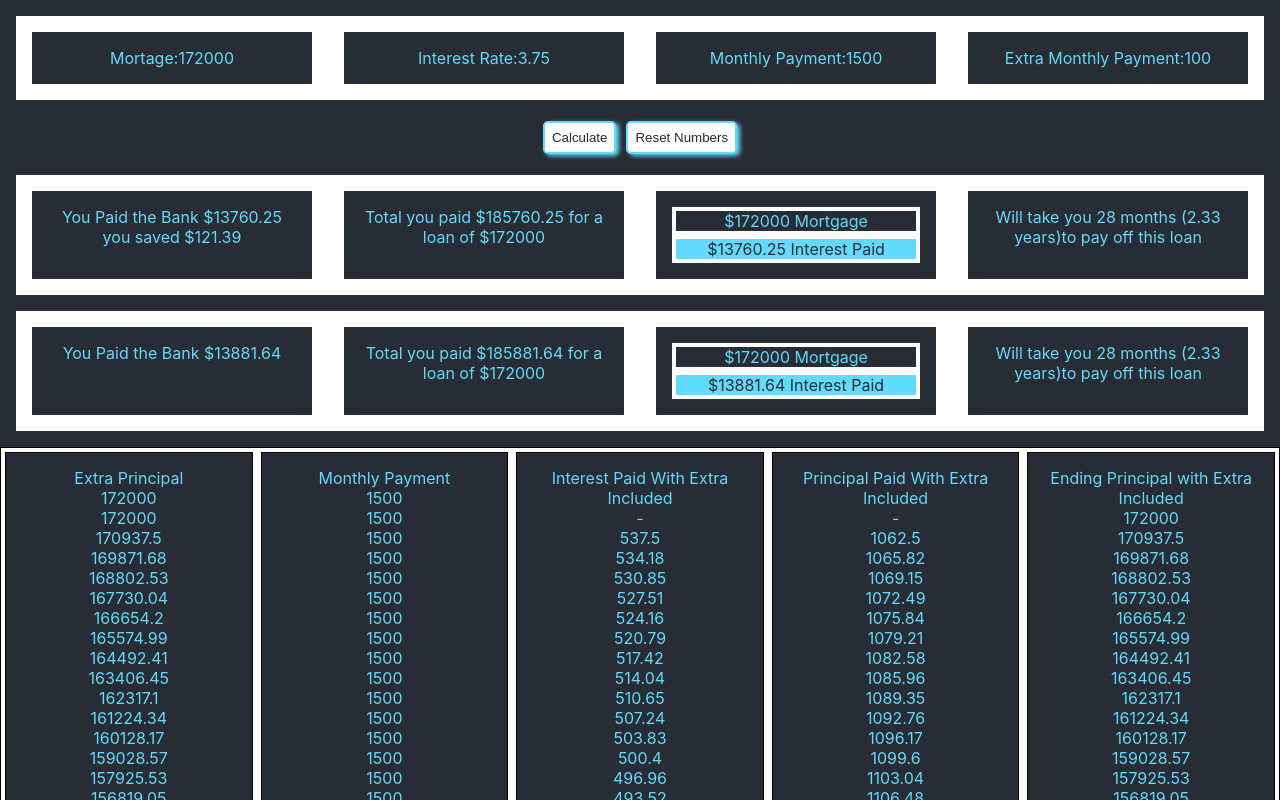
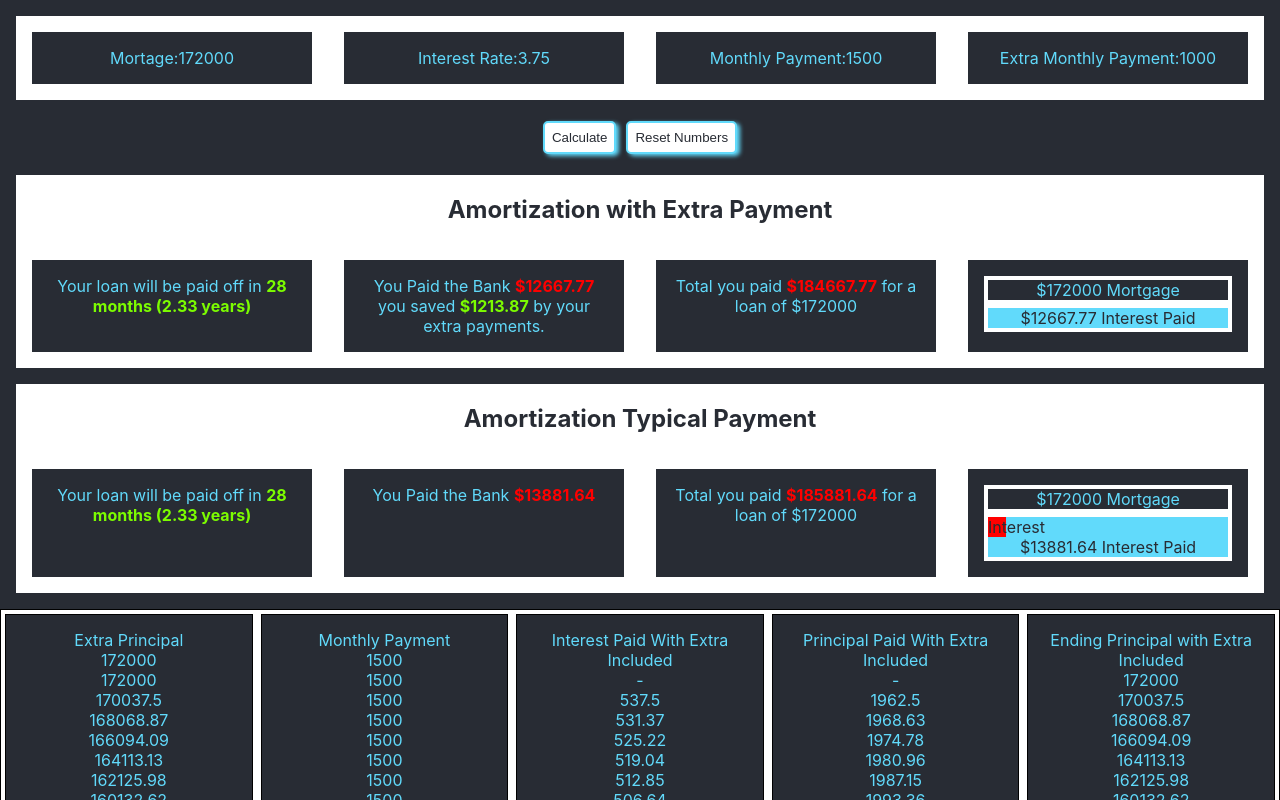
Before and after one commit to saykaren/LoanTest, a React (Create React App) app: page / in a window 1280 px wide. Both pictures are taken after a click on the button "Calculate". Shown: the top 800 px of the page. Built offline with nearby package versions, Linux system fonts and the light colour scheme.

Commit message:
adding to separate extra amortization explanation and typical explanation

```diff
--- a/src/components/app/App.js
+++ b/src/components/app/App.js
@@ -4,42 +4,14 @@ import numberConverter from './numberConverter';
 import RevealData from './DataRevealed';
 import Footer from './Footer';
 
-///Dates
-let todayDate = new Date();
-let monthToday = todayDate.getMonth();
-let yearToday = todayDate.getFullYear();
-
-const titleInfo = [
-  'Date',
-  'Principal Paid',
-  'Interest Paid',
-  'Ending Principal',
-];
-const titleExtraInfo = ['Principal Paid', 'Interest Paid', 'Ending Principal'];
 
 const App = () => {
-
-  let monthArray = [
-    'January',
-    'February',
-    'March',
-    'April',
-    'May',
-    'June',
-    'July',
-    'August',
-    'September',
-    'October',
-    'November',
-    'December',
-  ];
-  let yearArray = [2020];
 
   // // //User Input
   const [principal, setPrincipal] = useState(172000);
   const [interestRate, setInterestRate] = useState(3.75);
   const [monthlyPayment, setMonthlyPayment] = useState(1500);
-  const [extraPayment, setExtraPayment] = useState(100);
+  const [extraPayment, setExtraPayment] = useState(1000);
 
   //Extra payment
   const [extraPrincipalPaidArray, setExtraPrincipalPaidArray] = useState([]);
@@ -53,7 +25,6 @@ const App = () => {
   const [principalPaidArray, setPrincipalPaidArray] = useState([]);
   const [interestPaidArray, setInterestPaidArray] = useState([]);
   const [newEndingPrincipalArray, setNewEndingPrincipalArray] = useState([]);
-  const [monthDate, setMonthDate] = useState([]);
 
   const generateCalculation = () => {
     let currentPrincipal;
@@ -69,7 +40,7 @@ const App = () => {
       );
       let principalPaid;
       ////0 is last payment
-      if(num == 0){
+      if(num === 0){
         principalPaid = numberConverter(currentPrincipal);
       }else{
         principalPaid = numberConverter(monthlyPayment - paymentInterestPaid);
@@ -78,10 +49,6 @@ const App = () => {
       setPrincipalPaidArray([...principalPaidArray, principalPaid]);
       setInterestPaidArray([...interestPaidArray, paymentInterestPaid]);
       setNewEndingPrincipalArray([...newEndingPrincipalArray, balance]);
-
-      let monthDateIndex =
-          monthDate.length - Math.floor(monthDate.length / 12) * 12;
-      setMonthDate([...monthDate, monthArray[monthDateIndex]]);
     }
 
     switch (true) {
@@ -118,7 +85,7 @@ const App = () => {
       );
       let principalExtraPaid;
       ///Last payment 0
-      if(num == 0){
+      if(num === 0){
         principalExtraPaid = numberConverter(currentExtraPrincipal);
       }else{
         principalExtraPaid = numberConverter(extraPayment + monthlyPayment - paymentExtraInterestPaid );
--- a/src/components/app/DataRevealed.js
+++ b/src/components/app/DataRevealed.js
@@ -1,4 +1,4 @@
-import React, { useState } from 'react';
+import React from 'react';
 import numberConverter from './numberConverter';
 
 const RevealData = ({interestPaidArray, mortgage, extraInterestPaidArray})=>{
@@ -6,7 +6,6 @@ const RevealData = ({interestPaidArray, mortgage, extraInterestPaidArray})=>{
     let paidToBank;
     let extraCalcPaidToBank;
 
-    // const arrayResults = interestPaidArray;
     if(interestPaidArray.length > 0){
         paidToBank = numberConverter(interestPaidArray.reduce((accu, cur)=>(
 
@@ -22,16 +21,23 @@ const RevealData = ({interestPaidArray, mortgage, extraInterestPaidArray})=>{
     }
     const totalPaid = paidToBank + parseInt(mortgage);
     const extraTotalPaid = extraCalcPaidToBank + parseInt(mortgage);
+    let interestWidth = (paidToBank/totalPaid)*100;
+
 
     return(
 
         <section >
             {extraInterestPaidArray.length>0 && <div className="dataForm">
+            <h2 className='headerCalc'>Amortization with Extra Payment</h2>
             <div className="dataSection">
-                    You Paid the Bank ${extraCalcPaidToBank} you saved ${(paidToBank-extraCalcPaidToBank).toFixed(2)}
+                Your loan will be paid off in <span className='positive'> {extraInterestPaidArray.length} months ({(extraInterestPaidArray.length/12).toFixed(2)} years)</span>
             </div>
             <div className="dataSection">
-                    Total you paid ${extraTotalPaid} for a loan of ${mortgage}
+                You Paid the Bank <span className='negative'> ${extraCalcPaidToBank}</span> you saved <span className='positive'> ${(paidToBank-extraCalcPaidToBank).toFixed(2)}
+                </span> by your extra payments.
+            </div>
+            <div className="dataSection">
+                Total you paid <span className='negative'> ${extraTotalPaid}</span> for a loan of ${mortgage}
             </div>
             <div className="bar dataSection" >
                 <div id="principalBar" style={{width: `{${mortgage}/${extraTotalPaid}}%`, backgroundColor: '#282c34', border: '4px solid white'}}>
@@ -41,29 +47,30 @@ const RevealData = ({interestPaidArray, mortgage, extraInterestPaidArray})=>{
                     ${extraCalcPaidToBank} Interest Paid
                 </div>
             </div>
-                <div className="dataSection">
-                    Will take you {extraInterestPaidArray.length} months ({(extraInterestPaidArray.length/12).toFixed(2)} years)to pay off this loan
-                </div>
         </div>}
             {interestPaidArray.length>0 && <div className="dataForm">
+                <h2 className='headerCalc'>Amortization Typical Payment</h2>
                 <div className="dataSection">
-                    You Paid the Bank ${paidToBank}
+                    Your loan will be paid off in <span className='positive'> {interestPaidArray.length} months ({(interestPaidArray.length/12).toFixed(2)} years)</span>
                 </div>
                 <div className="dataSection">
-                    Total you paid ${totalPaid} for a loan of ${mortgage}
+                    You Paid the Bank <span className='negative'> ${paidToBank}</span>
+                </div>
+                <div className="dataSection">
+                    Total you paid <span className='negative'> ${totalPaid}</span> for a loan of ${mortgage}
                 </div>
                 <div className="bar dataSection" >
                     <div id="principalBar" style={{width: `{${mortgage}/${totalPaid}}%`, backgroundColor: '#282c34', border: '4px solid white'}}>
                         ${mortgage} Mortgage
                     </div>
-                    <div id="interestPaid" style={{width: `{${paidToBank}/${totalPaid}}%`, backgroundColor: '#61dafb', border: '4px solid white', color: '#282c34' }}>
+                    <div id="interestPaid" style={{backgroundColor: '#61dafb', border: '4px solid white', color: '#282c34' }}>
+                        <div style={{width: `${interestWidth}%`, backgroundColor: 'red'}}>Interest</div>
                         ${paidToBank} Interest Paid
                     </div>
                 </div>
-                <div className="dataSection">
-                    Will take you {interestPaidArray.length} months ({(interestPaidArray.length/12).toFixed(2)} years)to pay off this loan
-                </div>
+
             </div>}
+
         </section>
     )
 }
--- a/src/styling/App1.scss
+++ b/src/styling/App1.scss
@@ -113,3 +113,19 @@ button{
 .footerDetails{
   height: 3.5rem;
 }
+
+
+.headerCalc {
+  width: 100%;
+  color: $primary-color;
+}
+
+.negative {
+  color: red;
+  font-weight: bold;
+}
+
+.positive {
+  color: lawngreen;
+  font-weight: bolder;
+}
```
Also changed, not shown: src/styling/App.css (+10 -8 lines). Lines whose indentation alone changed are shown as unchanged.
